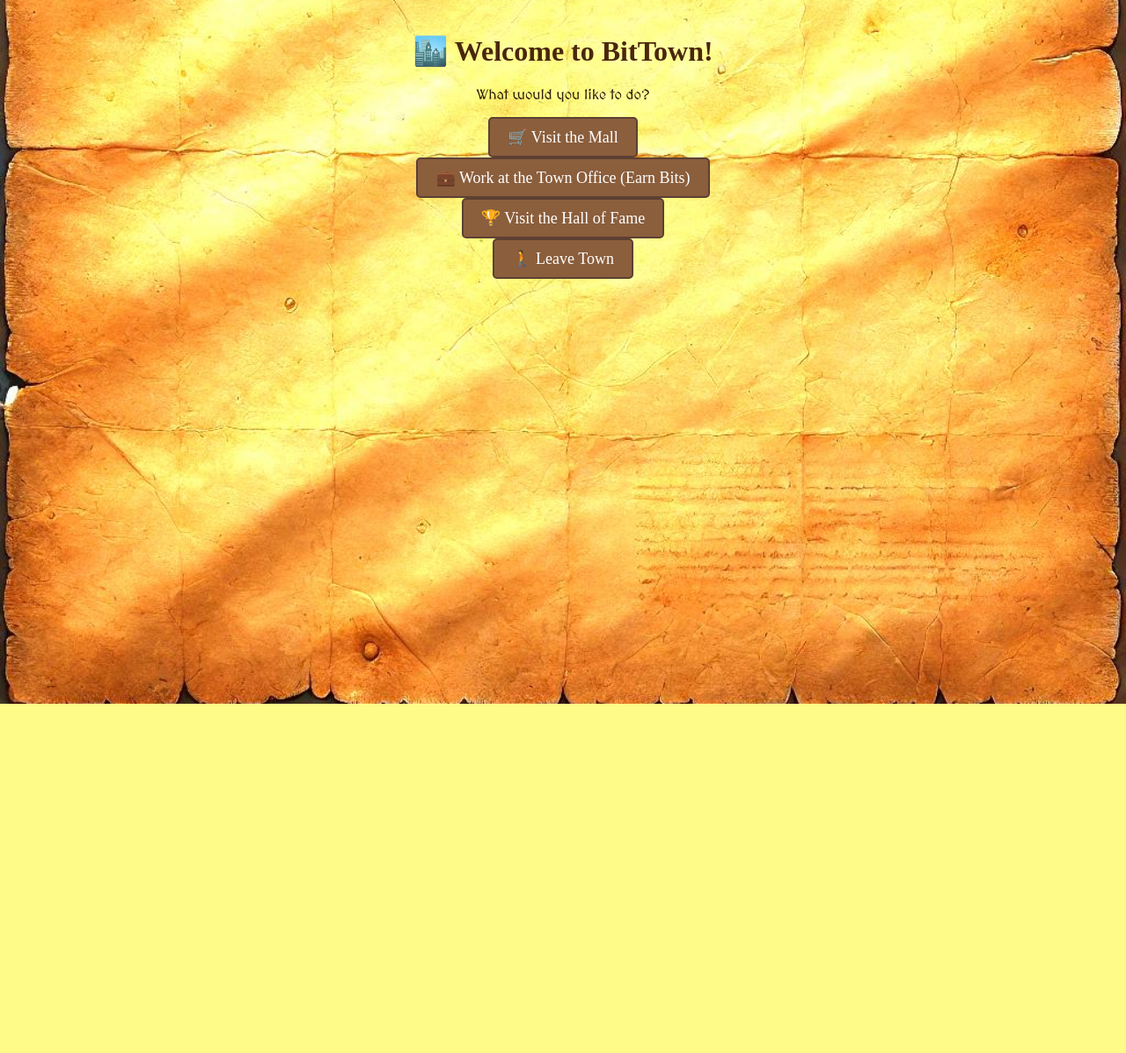
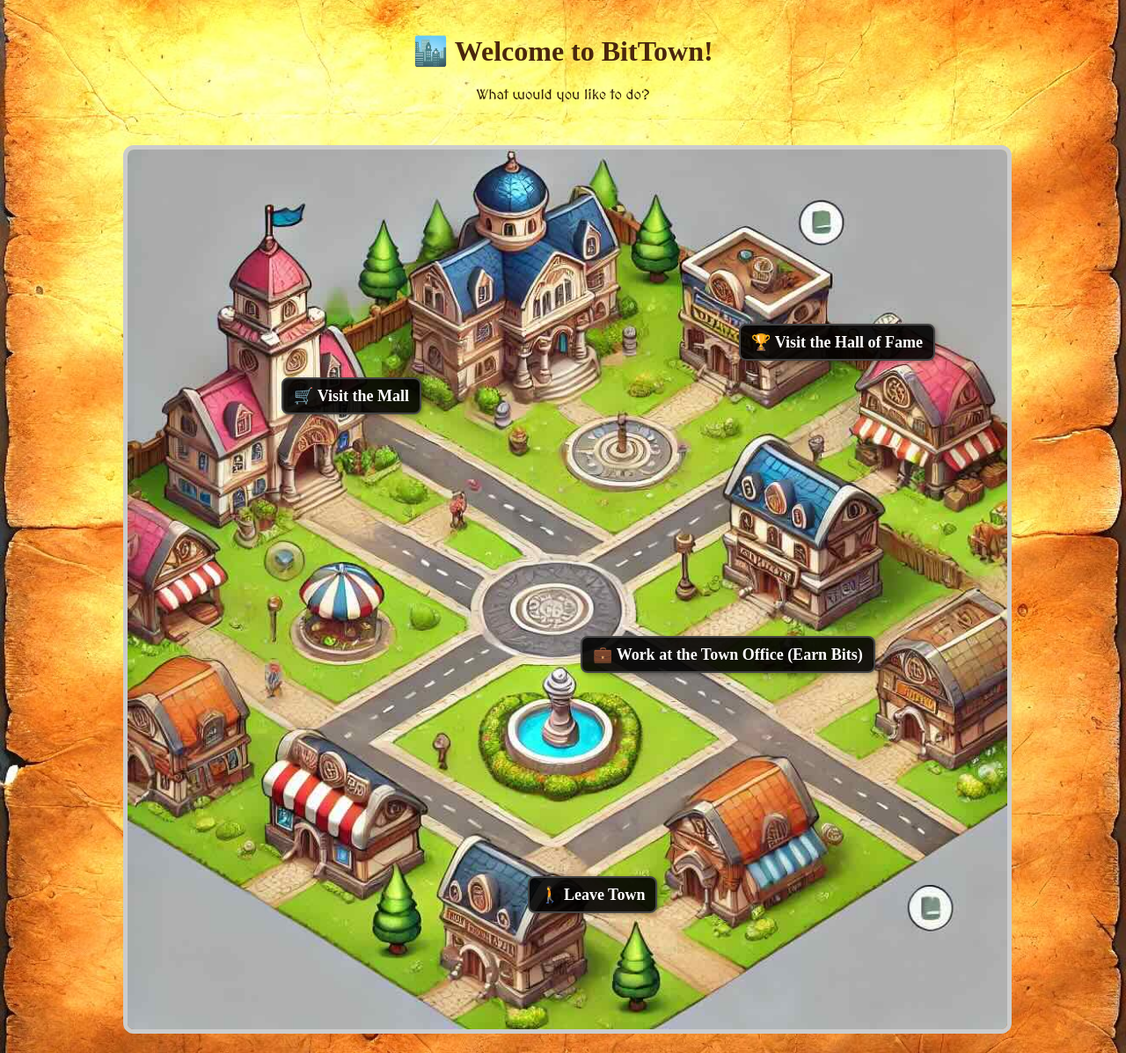
Before and after one commit to proffaith/lawyersquest, a Python web app: template templates/town.html in a window 1280 px wide. Shown: the whole page at 88% size. Before the commit the page ends 800 px from the top, so only its background shows below. Run offline with Jinja, Linux system fonts and the light colour scheme; the template is opened without the code that fills it, so the values that code supplies are empty; some web fonts are replaced.

Commit message:
Improved GUI for BitTown

```diff
--- a/static/game-style.css
+++ b/static/game-style.css
@@ -89,3 +89,34 @@ td {
 .fade-in {
     animation: fadeIn 1s;
 }
+
+
+
+.map-container {
+      position: relative;
+      display: inline-block;
+      max-width: 1000px;
+      margin-top: 2em;
+    }
+
+    .map-container img {
+      width: 100%;
+      border: 5px solid #ccc;
+      border-radius: 12px;
+    }
+
+    .map-button {
+      position: absolute;
+      background-color: rgba(0, 0, 0, 0.9);
+      border: 2px solid #444;
+      border-radius: 8px;
+      padding: 8px 12px;
+      cursor: pointer;
+      font-weight: bold;
+      box-shadow: 2px 2px 5px rgba(0,0,0,0.3);
+      transition: transform 0.1s ease;
+    }
+
+    .map-button:hover {
+      transform: scale(1.05);
+    }
--- a/templates/town.html
+++ b/templates/town.html
@@ -4,14 +4,18 @@
     <title>🏙️ BitTown</title>
     <link rel="stylesheet" href="{{ url_for('static', filename='game-style.css') }}">
 
+
 </head>
 <body>
     <h1>🏙️ Welcome to BitTown!</h1>
     <p>What would you like to do?</p>
-
-
-
-
+    <style>
+    /* 📍 Adjust these values based on your layout and test it in-browser */
+    #shop-btn { top: 26%; left: 18%; }
+    #town-office-btn { top: 55%; left: 52%; }
+    #hall-of-fame-btn { top: 20%; left: 70%; }
+    #exit-btn { top: 82%; left: 46%; }
+    </style>
     <script>
 function workInTown() {
     fetch("{{ url_for('town_work') }}", { method: "POST" })
@@ -30,21 +34,24 @@ function workInTown() {
 }
 </script>
 
+<div class="map-container">
+    <img src='static/bittown.jpeg' alt="BitTown Map">
 
     <form action="{{ url_for('shop') }}">
-        <button type="submit">🛒 Visit the Mall</button>
+        <button class="map-button" id="shop-btn" type="submit">🛒 Visit the Mall</button>
     </form>
 
     <form action="{{ url_for('town_work') }}">
-        <button type="submit">💼 Work at the Town Office (Earn Bits)</button>
+        <button class="map-button" id="town-office-btn" type="submit">💼 Work at the Town Office (Earn Bits)</button>
     </form>
 
     <form action="{{ url_for('hall_of_fame') }}">
-        <button type="submit">🏆 Visit the Hall of Fame</button>
+        <button class="map-button" id="hall-of-fame-btn" type="submit">🏆 Visit the Hall of Fame</button>
     </form>
 
     <form action="{{ url_for('map_view') }}">
-        <button type="submit">🚶 Leave Town</button>
+        <button class="map-button" id="exit-btn" type="submit">🚶 Leave Town</button>
     </form>
+</div>
 </body>
 </html>
```
Also changed, not shown: static/bitTown.jpeg (added), 1 other file.
